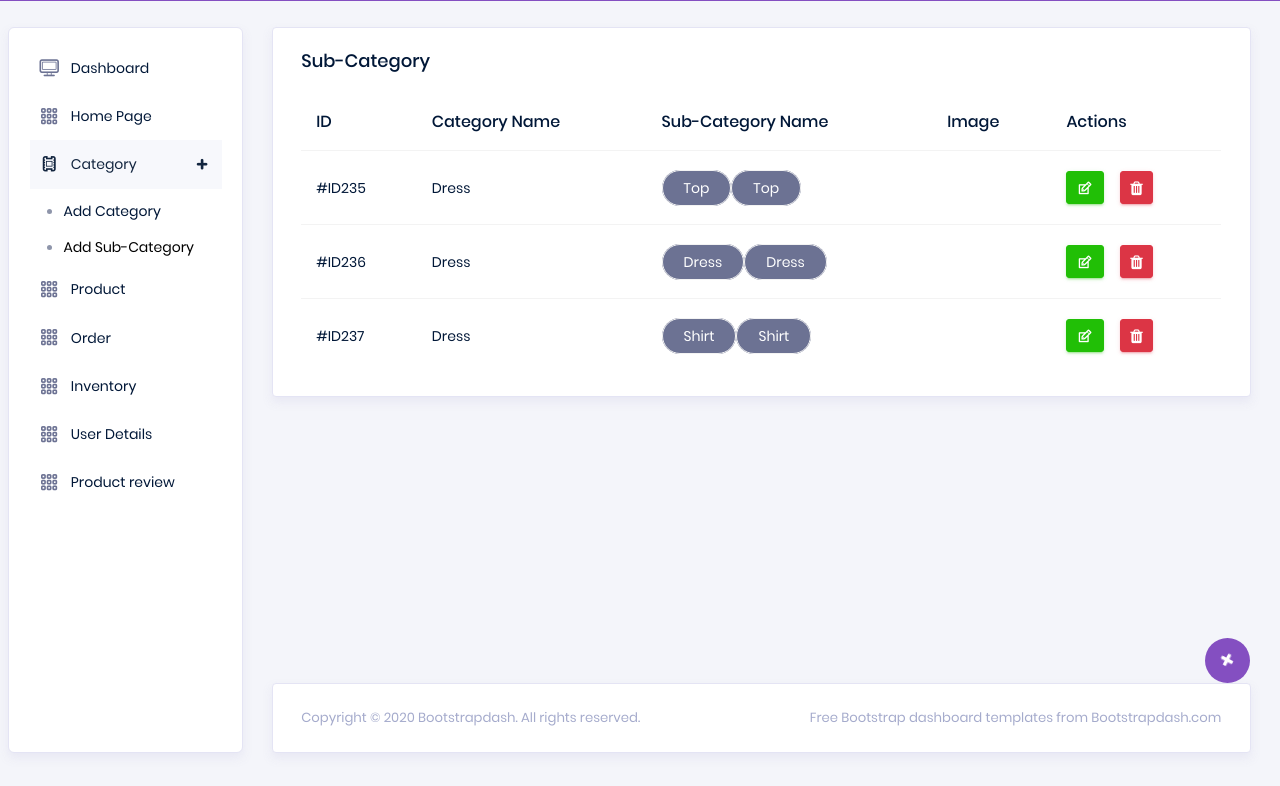
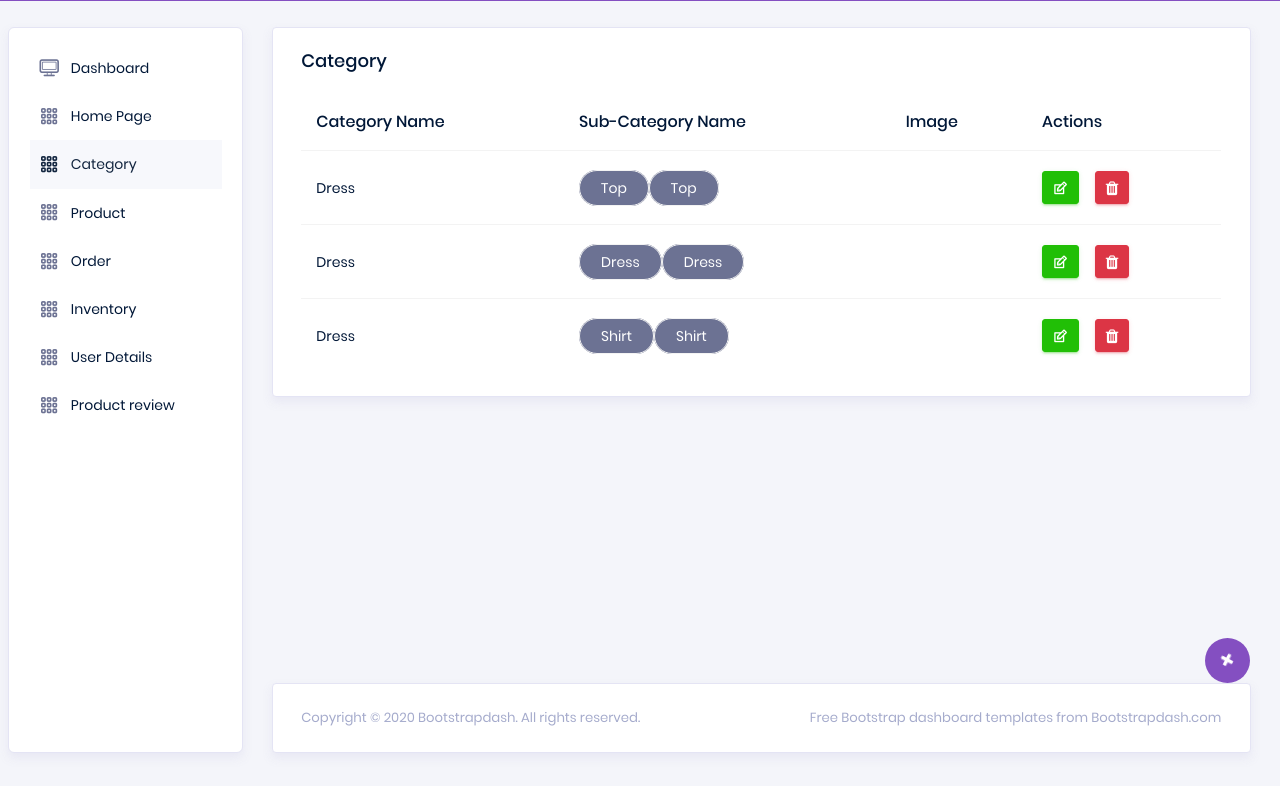
Before and after one commit to qasis-tech/single-vendor-design, a website: page pages/tables/subcategory_list.html in a window 1280 px wide. Shown: the part 77-863 px from the top of the page. Drawn offline with Linux system fonts and the light colour scheme; files that its build step writes are made by us from their sources.

Commit message:
update category

```diff
--- a/pages/tables/subcategory_list.html
+++ b/pages/tables/subcategory_list.html
@@ -346,33 +346,11 @@
             </a>
           </li>
           <li class="nav-item">
-            <a
-              class="nav-link"
-              data-toggle="collapse"
-              href="#form-elements"
-              aria-expanded="false"
-              aria-controls="form-elements"
-            >
-              <i class="typcn typcn-film menu-icon"></i>
+            <a class="nav-link" href="/pages/tables/subcategory_list.html">
+              <i class="typcn typcn-th-small-outline menu-icon"></i>
               <span class="menu-title">Category</span>
-              <i class="menu-arrow"></i>
+
             </a>
-            <div class="collapse" id="form-elements">
-              <ul class="nav flex-column sub-menu">
-                <li class="nav-item">
-                  <a class="nav-link" href="/pages/tables/category_list.html"
-                    >Add Category</a
-                  >
-                </li>
-                <li class="nav-item">
-                  <a
-                    class="nav-link"
-                    href="/pages/tables/subcategory_list.html"
-                    >Add Sub-Category</a
-                  >
-                </li>
-              </ul>
-            </div>
           </li>
           <li class="nav-item">
             <a class="nav-link" href="/pages/tables/product_list.html">
@@ -418,7 +396,7 @@
             <div class="col-md-12 grid-margin stretch-card">
               <div class="card">
                 <div class="card-body">
-                  <h4 class="card-title">Sub-Category</h4>
+                  <h4 class="card-title">Category</h4>
                   <!-- <p class="card-description">
                     Add class <code>.table-hover</code>
                   </p> -->
@@ -426,7 +404,6 @@
                     <table class="table table-hover">
                       <thead>
                         <tr>
-                          <th>ID</th>
                           <th>Category Name</th>
                           <th>Sub-Category Name</th>
                           <th>Image</th>
@@ -435,7 +412,6 @@
                       </thead>
                       <tbody>
                         <tr>
-                          <td>#ID235</td>
                           <td>Dress</td>
                           <td><span class="border bg-secondary " style="color: white;
                             border-radius: 20px;
@@ -457,7 +433,6 @@
                           </td>
                         </tr>
                         <tr>
-                            <td>#ID236</td>
                             <td>Dress</td>
                             <td><span class="border bg-secondary " style="color: white;
                                 border-radius: 20px;
@@ -479,7 +454,6 @@
                             </td>
                           </tr>
                           <tr>
-                            <td>#ID237</td>
                             <td>Dress</td>
                             <td><span class="border bg-secondary " style="color: white;
                                 border-radius: 20px;
@@ -500,30 +474,6 @@
                               </div>
                             </td>
                           </tr>
-                        <!-- <tr>
-                          <td>Messsy</td>
-                          <td>Flash</td>
-                          <td class="text-danger"> 21.06% <i class="typcn typcn-arrow-down-thick"></i></td>
-                          <td><label class="badge badge-warning">In progress</label></td>
-                        </tr>
-                        <tr>
-                          <td>John</td>
-                          <td>Premier</td>
-                          <td class="text-danger"> 35.00% <i class="typcn typcn-arrow-down-thick"></i></td>
-                          <td><label class="badge badge-info">Fixed</label></td>
-                        </tr>
-                        <tr>
-                          <td>Peter</td>
-                          <td>After effects</td>
-                          <td class="text-success"> 82.00% <i class="typcn typcn-arrow-up-thick"></i></td>
-                          <td><label class="badge badge-success">Completed</label></td>
-                        </tr>
-                        <tr>
-                          <td>Dave</td>
-                          <td>53275535</td>
-                          <td class="text-success"> 98.05% <i class="typcn typcn-arrow-up-thick"></i></td>
-                          <td><label class="badge badge-warning">In progress</label></td>
-                        </tr> -->
                       </tbody>
                     </table>
                   </div>
```
Also changed, not shown: index.html (+6 -31 lines), pages/forms/add_subcategory.html (+70 -56 lines).
